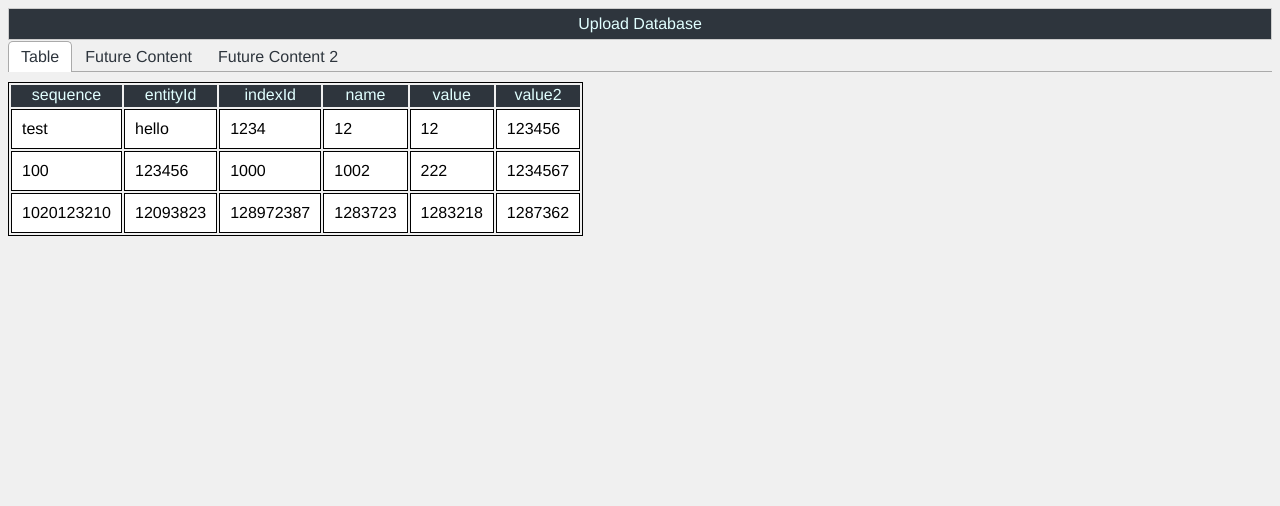
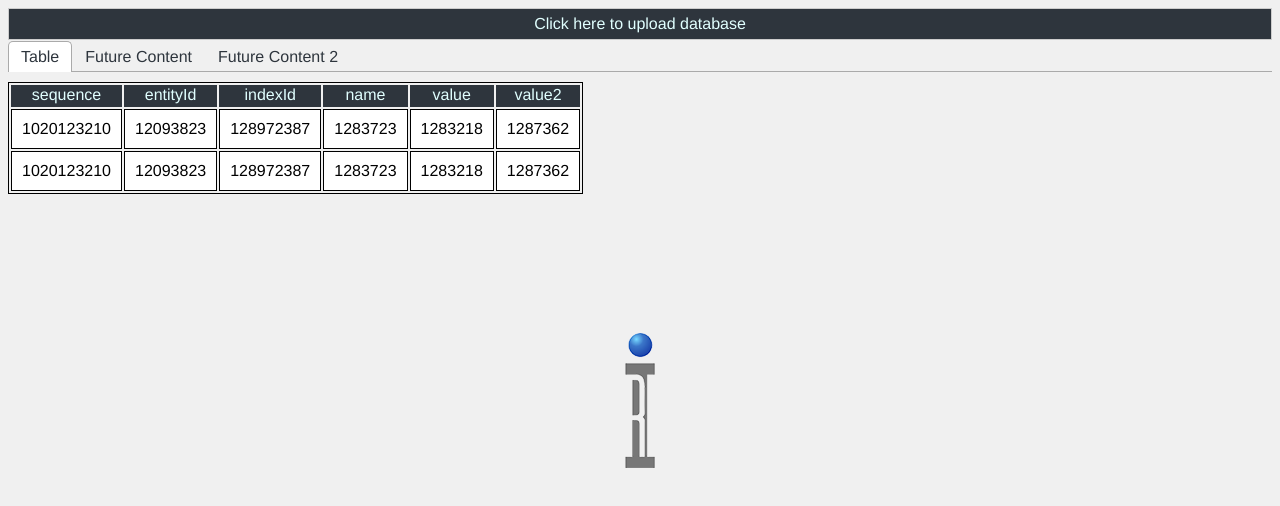
Before and after one commit to RoosInst/Titan, a React app: page / in a window 1280 px wide. Shown: the top 506 px of the page. Built offline with nearby package versions, Linux system fonts and the light colour scheme.

Commit message:
more styling

```diff
--- a/public/index.html
+++ b/public/index.html
@@ -3,7 +3,7 @@
     <head>
         <meta charset="UTF-8">
         <meta name="viewport" content="width=device-width, initial-scale=1">
-        <link rel="icon" type="image/x-icon" href="/images/favicon.png">
+        <link rel="icon" type="image/x-icon" href="./images/favicon.png">
         <title>Titan</title>
     </head>
     <body>
--- a/src/components/BuildTable.js
+++ b/src/components/BuildTable.js
@@ -3,36 +3,36 @@ import { connect } from 'react-redux';
 import { useTable } from 'react-table';
 
 function BuildTable(props) {
-    //const data = mapStateToProps().data;
-    const data = React.useMemo(
-      () => [
-        {
-          sequence: "test",
-          entityId: "hello",
-          indexId: "1234",
-          name: "12",
-          value: "12",
-          value2: "123456",
-        },
-        {
-          sequence: "100",
-          entityId: "123456",
-          indexId: "1000",
-          name: "1002",
-          value: "222",
-          value2: "1234567",
-        },
-        {
-          sequence: "1020123210",
-          entityId: "12093823",
-          indexId: "128972387",
-          name: "1283723",
-          value: "1283218",
-          value2: "1287362",
-        },
-      ],
-      []
-    )
+    const data = mapStateToProps().data;
+      // const data = React.useMemo(
+      //   () => [
+      //     {
+      //       sequence: "test",
+      //       entityId: "hello",
+      //       indexId: "1234",
+      //       name: "12",
+      //       value: "12",
+      //       value2: "123456",
+      //     },
+      //     {
+      //       sequence: "100",
+      //       entityId: "123456",
+      //       indexId: "1000",
+      //       name: "1002",
+      //       value: "222",
+      //       value2: "1234567",
+      //     },
+      //     {
+      //       sequence: "1020123210",
+      //       entityId: "12093823",
+      //       indexId: "128972387",
+      //       name: "1283723",
+      //       value: "1283218",
+      //       value2: "1287362",
+      //     },
+      //   ],
+      //   []
+      // )
     console.info('after', data);
     //console.info('in BuildTable: ', props.data2)
 
@@ -126,7 +126,24 @@ function mapStateToProps(state) {
   if(state === undefined)
   {
     return {
-      data: []
+      data: [
+        {
+          sequence: "1020123210",
+          entityId: "12093823",
+          indexId: "128972387",
+          name: "1283723",
+          value: "1283218",
+          value2: "1287362",
+        },
+        {
+          sequence: "1020123210",
+          entityId: "12093823",
+          indexId: "128972387",
+          name: "1283723",
+          value: "1283218",
+          value2: "1287362",
+        },
+      ]
     }
   }
   else {
--- a/src/components/FileData.js
+++ b/src/components/FileData.js
@@ -37,7 +37,7 @@ class FileData extends React.Component {
     render() {
         return (
             <div>
-                <label htmlFor='input' className="add-file">Upload Database</label>
+                <label htmlFor='input' className="add-file">Click here to upload database</label>
                 <input type='file' id='input' />
             </div>
         )
--- a/src/styles/base/_base.scss
+++ b/src/styles/base/_base.scss
@@ -6,6 +6,10 @@ body {
     font-family: Helvetica, Arial, sans-serif;
     font-size: $m-size;
     background: $background;
+    background: $background url('../images/RILogoWeb.png');
+    background-repeat: no-repeat;
+    background-position: center center;
+    background-attachment: fixed;
 }
 
 button {
```
Also changed, not shown: src/images/RILogoWeb.png (added).
